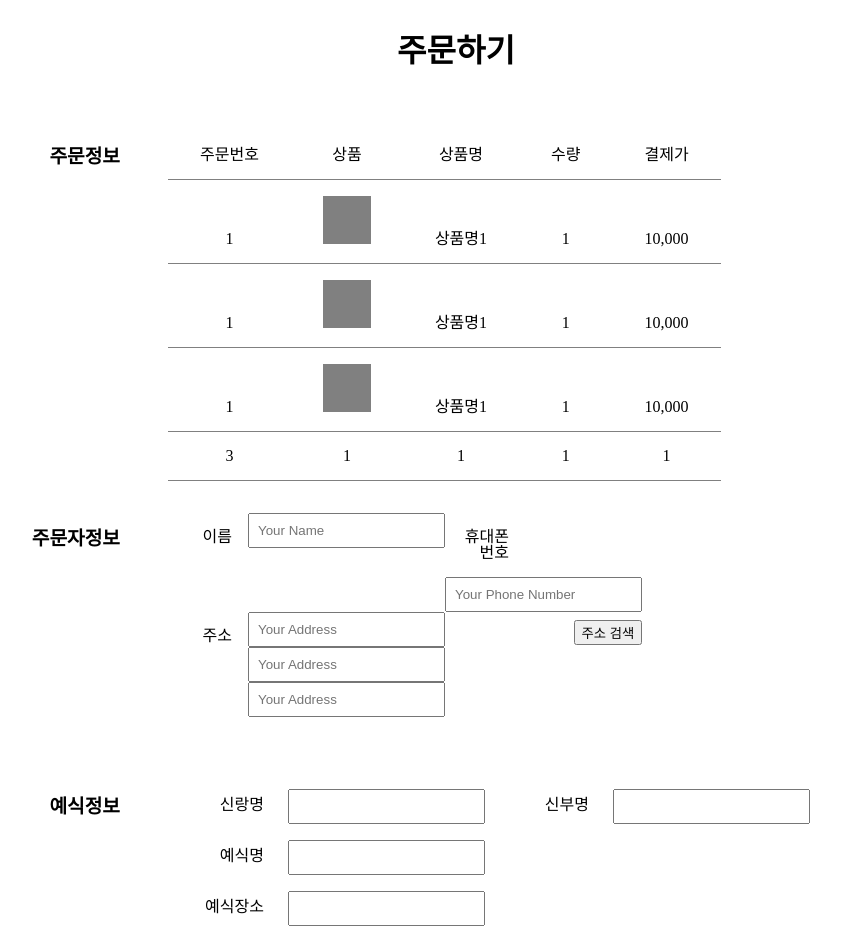
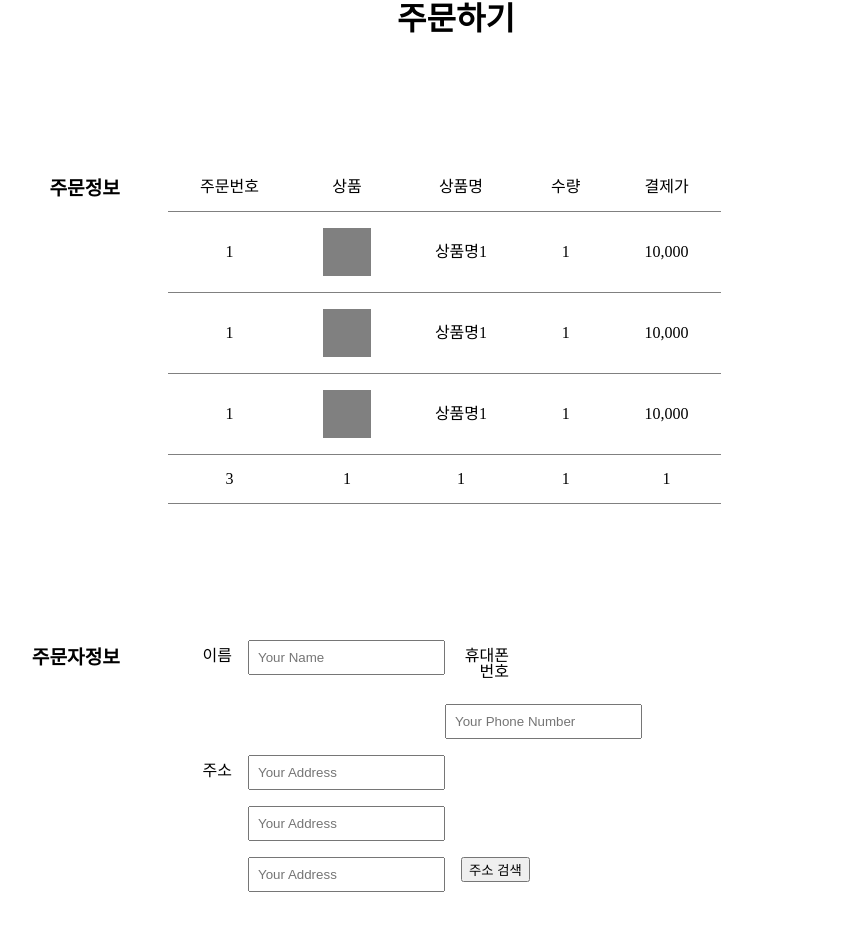
Before and after one commit to Choi-Yuchan/withus_frontend, a React (Create React App) app: page /order in a window 1280 px wide. Shown: the part 93-1045 px from the top of the page, without its empty margins (184-1025 px from the left). Built offline with nearby package versions, Linux system fonts and the light colour scheme.

Commit message:
[create order page]

```diff
--- a/src/page/Order.jsx
+++ b/src/page/Order.jsx
@@ -2,6 +2,7 @@ import React from "react";
 import { Header } from "../components/Header";
 import { Footer } from "../components/Footer";
 import { styled } from "styled-components";
+import Button from "components/Button";
 
 const Order = () => {
   return (
@@ -84,8 +85,8 @@ const Order = () => {
                   <input type="text" placeholder="Your Address" />
                   <input type="text" placeholder="Your Address" />
                   <input type="text" placeholder="Your Address" />
+                <button>주소 검색</button>
                 </div>
-                <button>주소 검색</button>
               </div>
             </div>
           </div>
@@ -104,12 +105,12 @@ const Order = () => {
               <input type="text" />
             </div>
             <div>
-              <label>예식장소</label>
+              <label>예식 장소</label>
               <input type="text" />
             </div>
           </div>
         </StyledFormMarry>
-        <button href="/">결제하기</button>
+        <Button title={"결제하기"} />
       </StyledForm>
       <Footer />
     </div>
@@ -120,9 +121,8 @@ const StyledForm = styled.form`
   display: flex;
   align-items: center;
   flex-direction: column;
-  justify-content: space-between;
+  justify-content: center;
   padding: 2rem 0;
-  margin: 2rem;
   h2 {
     padding: 2rem;
     font-size: 2rem;
@@ -140,7 +140,7 @@ const StyledForm = styled.form`
 `;
 
 const StyledInner = styled.div`
-
+  margin: 2rem;
   padding: 2rem;
   display: flex;
   flex-direction: row;
@@ -161,8 +161,12 @@ const StyledInner = styled.div`
     width:3rem;
     padding: 1rem;
   }
+  div> div:nth-of-type(3) > button{
+
+  }
   div> div > input {
     padding: 0.5rem;
+    margin: 0.5rem 0;
   }
     div > div > button {
       margin: 0.5rem 1rem;
@@ -174,6 +178,8 @@ const StyledTable = styled.div`
   display: flex;
   flex-direction: row;
   align-items: flex-start;
+  padding: 2rem;
+  margin: 2rem;
   table{
     width:50rem;
   }
@@ -185,6 +191,7 @@ const StyledTable = styled.div`
     padding: 1rem 2rem;
     border-bottom:1px solid gray;
     text-align: center;
+    vertical-align: middle;
   }
 
   span {
@@ -198,6 +205,7 @@ const StyledTable = styled.div`
 
 const StyledFormMarry = styled.div`
   padding: 2rem;
+  margin: 2rem;
   display: flex;
   flex-direction: row;
   div {
@@ -208,7 +216,7 @@ const StyledFormMarry = styled.div`
   }
   div > label {
     text-align: right;
-    width:5rem;
+    width:3rem;
     padding: 1rem;
   }
   div > input {
```
Also changed, not shown: src/page/MyPage.jsx (deleted), 1 other file (tests, documents, lock files or other folders).
